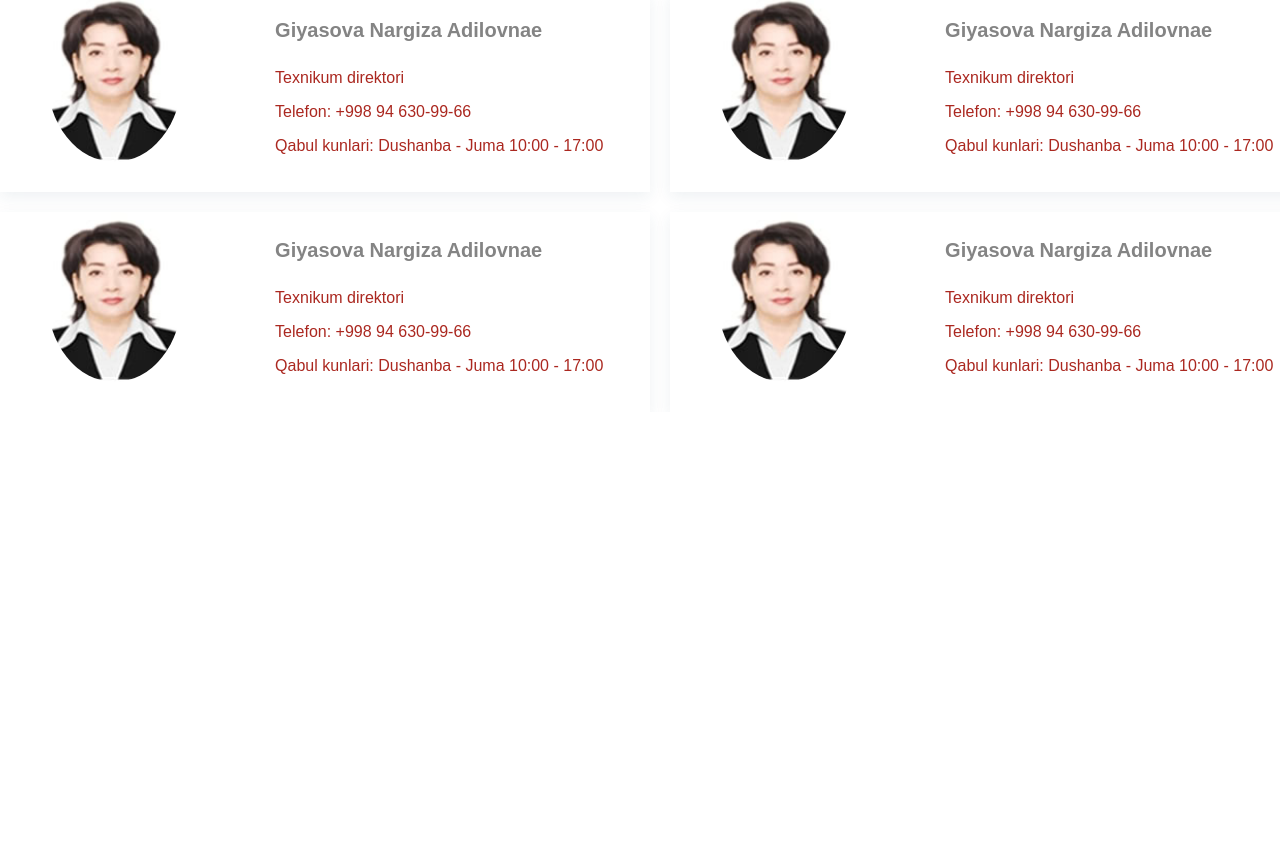
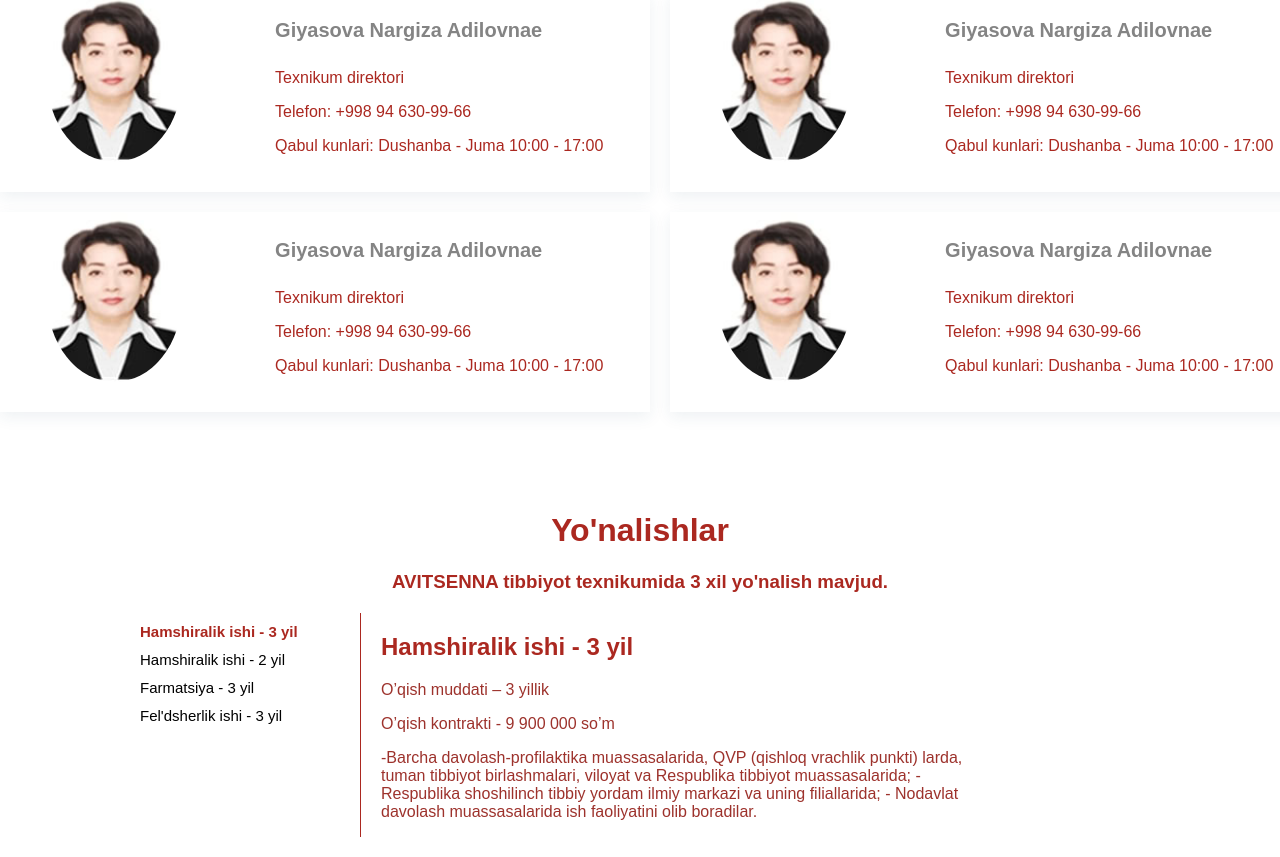
Before and after one commit to ibrohim5009/med-collage, a React (Create React App) app: page / in a window 1280 px wide. Shown: the part 2178-3035 px from the top of the page. Before the commit the page ends 2590 px from the top, so only its background shows below. Built offline with nearby package versions, Linux system fonts and the light colour scheme.

Commit message:
Add yonalishlar

```diff
--- a/src/App.js
+++ b/src/App.js
@@ -5,6 +5,7 @@ import Section from './components/section/Section';
 import Header from './components/header/Header';
 import Testimonials from './components/testimonials/Testimonials';
 import Rahbaryat from './components/rahbaryat/Rahbaryat';
+import Yonalishlar from './components/yonalishlar/Yonalishlar';
 
 class App extends Component {
   render() {
@@ -16,6 +17,7 @@ class App extends Component {
       <Header/>
       <Testimonials/>
       <Rahbaryat/>
+      <Yonalishlar/>
       </div>
     );
   }
--- /dev/null
+++ b/src/components/yonalishlar/Yonalishlar.jsx
@@ -0,0 +1,69 @@
+import React, { useState } from 'react';
+import '../../css/yonalishlar.css';
+
+function Yonalishlar() {
+  const [activeTab, setActiveTab] = useState('hamshiralik-3');
+
+  const renderContent = () => {
+    switch (activeTab) {
+      case 'hamshiralik-3':
+        return (
+          <div className="tab-content">
+            <h2 className='h2'>Hamshiralik ishi - 3 yil</h2>
+            <p className='p'>O’qish muddati – 3 yillik</p>
+            <p className='p'>O’qish kontrakti - 9 900 000 so’m</p>
+            <p className='p'>-Barcha davolash-profilaktika muassasalarida, QVP (qishloq vrachlik punkti) larda, tuman tibbiyot birlashmalari, viloyat va Respublika tibbiyot muassasalarida; - Respublika shoshilinch tibbiy yordam ilmiy markazi va uning filiallarida; - Nodavlat davolash muassasalarida ish faoliyatini olib boradilar.</p>
+          </div>
+        );
+      case 'hamshiralik-2':
+        return (
+          <div className="tab-content">
+            <h2 className='h2'>Hamshiralik ishi - 2 yil</h2>
+            <p className='p'>O’qish muddati – 2 yillik</p>
+            <p className='p'>O’qish kontrakti - 7 500 000 so’m</p>
+            <p className='p'>- Barcha davolash-profilaktika muassasalarida, QVP (qishloq vrachlik punkti) larda, tuman tibbiyot birlashmalari, viloyat va Respublika tibbiyot muassasalarida ish faoliyatini olib boradilar.</p>
+          </div>
+        );
+      case 'farmatsiya-3':
+        return (
+          <div className="tab-content">
+            <h2 className='h2'>Farmatsiya - 3 yil</h2>
+            <p className='p'>O’qish muddati – 3 yillik</p>
+            <p className='p'>O’qish kontrakti - 9 500 000 so’m</p>
+            <p className='p'>- Barcha dorixonalar, farmatsevtika kompaniyalari va dori-darmon ishlab chiqaruvchi zavodlarda ish faoliyatini olib boradilar.</p>
+          </div>
+        );
+      case 'feldsherlik-3':
+        return (
+          <div className="tab-content">
+            <h2 className='h2'>Fel'dsherlik ishi - 3 yil</h2>
+            <p className='p'>O’qish muddati – 3 yillik</p>
+            <p className='p'>O’qish kontrakti - 9 900 000 so’m</p>
+            <p className='p'>-Barcha davolash-profilaktika muassasalarida, QVP (qishloq vrachlik punkti) larda, tuman tibbiyot birlashmalari, viloyat va Respublika tibbiyot muassasalarida; - Respublika shoshilinch tibbiy yordam ilmiy markazi va uning filiallarida; - Nodavlat davolash muassasalarida ish faoliyatini olib boradilar.</p>
+          </div>
+        );
+      default:
+        return null;
+    }
+  };
+
+  return (
+    <div className="yonalishlar">
+      <h1 className='title_item'>Yo'nalishlar</h1>
+      <h3 className='avetsiy'>AVITSENNA tibbiyot texnikumida 3 xil yo'nalish mavjud.</h3>
+      <div className="content-container">
+        <div className="navbarss">
+          <li><a href="#!" className={activeTab === 'hamshiralik-3' ? 'active' : ''} onClick={() => setActiveTab('hamshiralik-3')}>Hamshiralik ishi - 3 yil</a></li>
+          <li><a href="#!" className={activeTab === 'hamshiralik-2' ? 'active' : ''} onClick={() => setActiveTab('hamshiralik-2')}>Hamshiralik ishi - 2 yil</a></li>
+          <li><a href="#!" className={activeTab === 'farmatsiya-3' ? 'active' : ''} onClick={() => setActiveTab('farmatsiya-3')}>Farmatsiya - 3 yil</a></li>
+          <li><a href="#!" className={activeTab === 'feldsherlik-3' ? 'active' : ''} onClick={() => setActiveTab('feldsherlik-3')}>Fel'dsherlik ishi - 3 yil</a></li>
+        </div>
+        <div className="content">
+          {renderContent()}
+        </div>
+      </div>
+    </div>
+  );
+}
+
+export default Yonalishlar;
--- /dev/null
+++ b/src/css/yonalishlar.css
@@ -0,0 +1,63 @@
+.yonalishlar {
+  font-family: Arial, sans-serif;
+  padding: 20px;
+}
+
+.title_item {
+  color: #ab2820;
+  text-align: center;
+  margin-top: 80px;
+}
+
+.avetsiy {
+  color: #ab2820;
+  text-align: center;
+  margin-top: 15px;
+}
+
+.content-container {
+  display: flex;
+  justify-content: center;
+  margin-top: 20px;
+}
+
+.navbarss {
+  flex: 1;
+  max-width: 200px;
+  margin-right: 20px;
+  margin-left: 120px;
+  margin-top: 10px;
+}
+
+.navbarss li {
+  list-style: none;
+  margin-bottom: 10px;
+}
+
+.navbarss li a {
+  text-decoration: none;
+  color: #000;
+  font-size: 15px;
+}
+
+.navbarss li a.active {
+  color: #ab2820;
+  font-weight: bold;
+}
+
+.content {
+  flex: 3;
+  justify-content: space-around;
+  border-left: 1px solid #ab2820;
+  padding-left: 20px;
+}
+
+.tab-content {
+  max-width: 600px;
+}
+.h2{
+  color: #ab2820;
+}
+.p{
+  color: #9d322c;
+}
```
